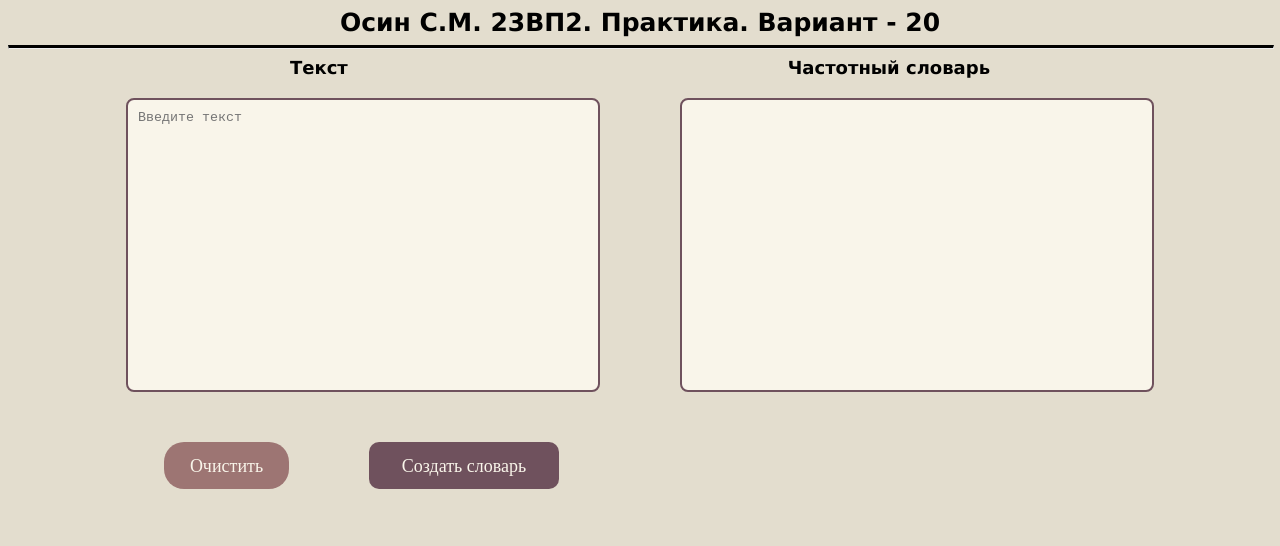
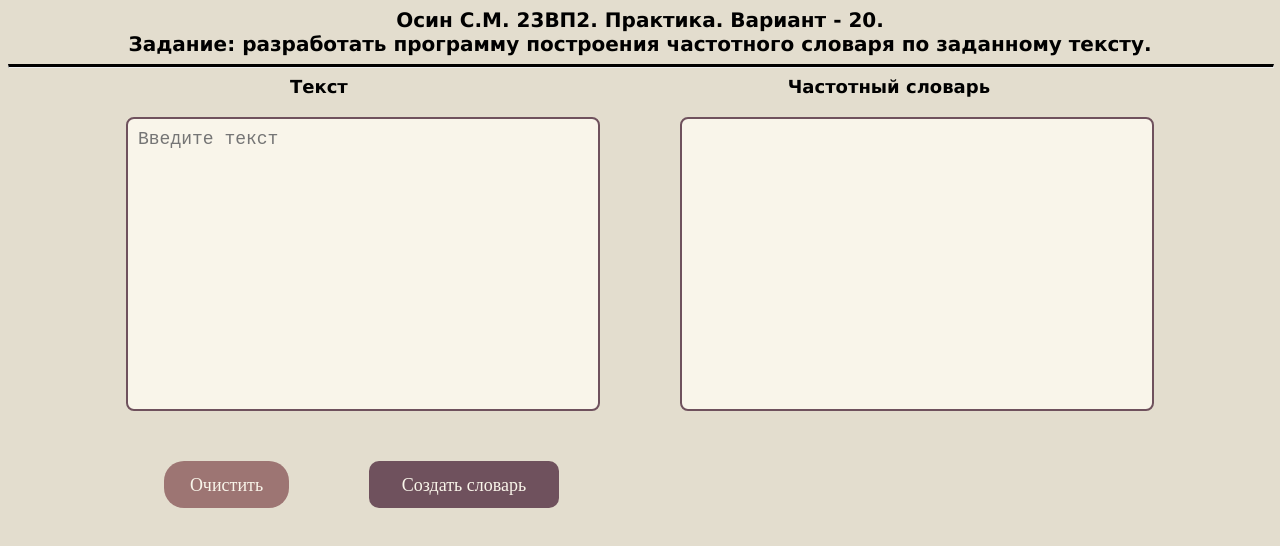
Before and after one commit to SergeyOsin/Osin_23VP2_Practic_2ndCourse, a plain HTML site: page index.html in a window 1280 px wide. Drawn offline with Linux system fonts and the light colour scheme.

Commit message:
последняя версия

```diff
--- a/index.html
+++ b/index.html
@@ -8,7 +8,10 @@
   <link rel="icon" type="image/x-icon" href="img/logo0.ico">
 </head>
 <body>
-  <header>Осин С.М. 23ВП2. Практика. Вариант - 20</header>
+  <header>Осин С.М. 23ВП2. Практика. Вариант - 20.
+    <br>
+    Задание: разработать программу построения частотного словаря по заданному тексту.
+  </header>
   <hr>
   <div class="text1">
     <span class="word">Текст</span>
--- a/src/script0.js
+++ b/src/script0.js
@@ -12,15 +12,17 @@ window.onload=function(){
     InputText1.value = localStorage.getItem('value');
 }
 
-InputText1.addEventListener('input',SaveTextonUpdate);
-
 const ClearTextArea = () => {
   if (InputText1.value === "") {
     alert("Текстовое поле уже пустое!");
     return;
   }
   InputText1.value = OutputText.value = "";
+  localStorage.setItem('value',InputText1.value);
 }
+
+InputText1.addEventListener('input',SaveTextonUpdate);
+
 button2.onclick = ClearTextArea;
 
 button1.addEventListener('click', function () {
@@ -29,7 +31,7 @@ button1.addEventListener('click', function () {
     alert("Текстовое поле пустое! Введите текст!");
     return;
   }
-  let AnswArray = [];
+  let AnswArray = [""];
   let ArrayWords = InputText1.value.match(/[а-яёa-z'-]+/giu);
   for(let i in ArrayWords)
     ArrayWords[i]=ArrayWords[i].toLowerCase();
--- a/styles/style.css
+++ b/styles/style.css
@@ -7,11 +7,12 @@ html{
 header{
   text-align: center;
   font-family: Verdana, Geneva, Tahoma, sans-serif;
-  font-kerning: normal;
-  font-size: large;
+  font-kerning: auto;
+  font-synthesis-style: initial;
+  font-size: medium;
   font-variant: normal;
   font-weight: bold;
-  font-size: 25px;
+  font-size: 20px;
 }
 
 hr{
@@ -56,6 +57,8 @@ hr{
   background-color: rgba(249, 245, 234, 1);
   padding: 10px;
   margin-bottom: 50px;
+  font-size: 18px;
+  color: black;
 }
 
 #input0:active{
```
